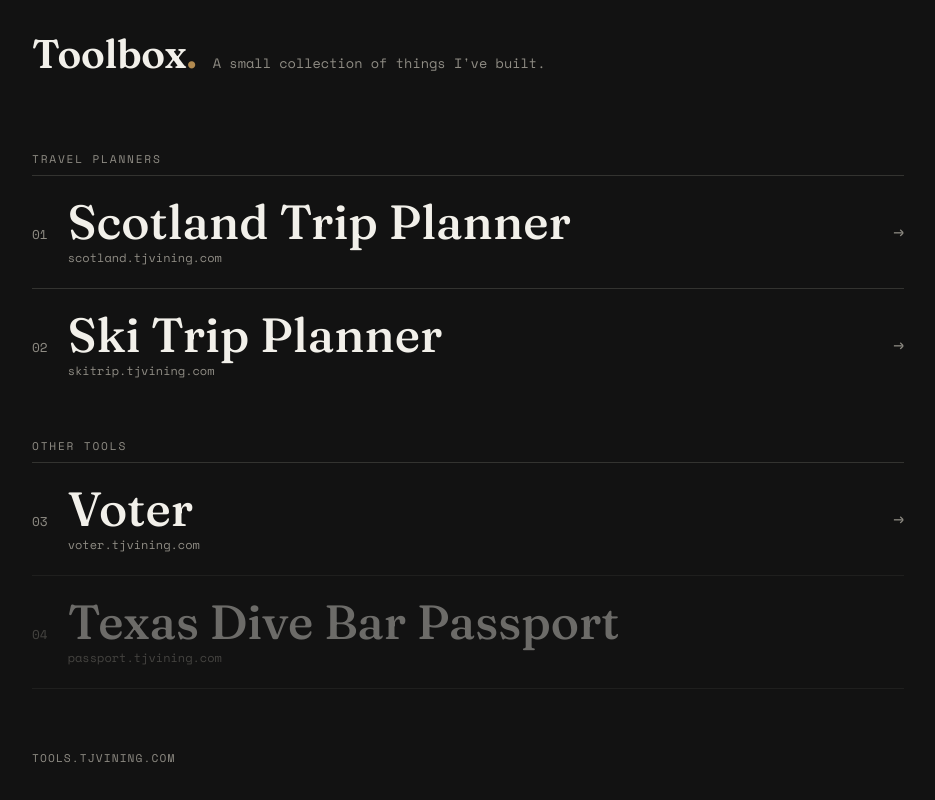
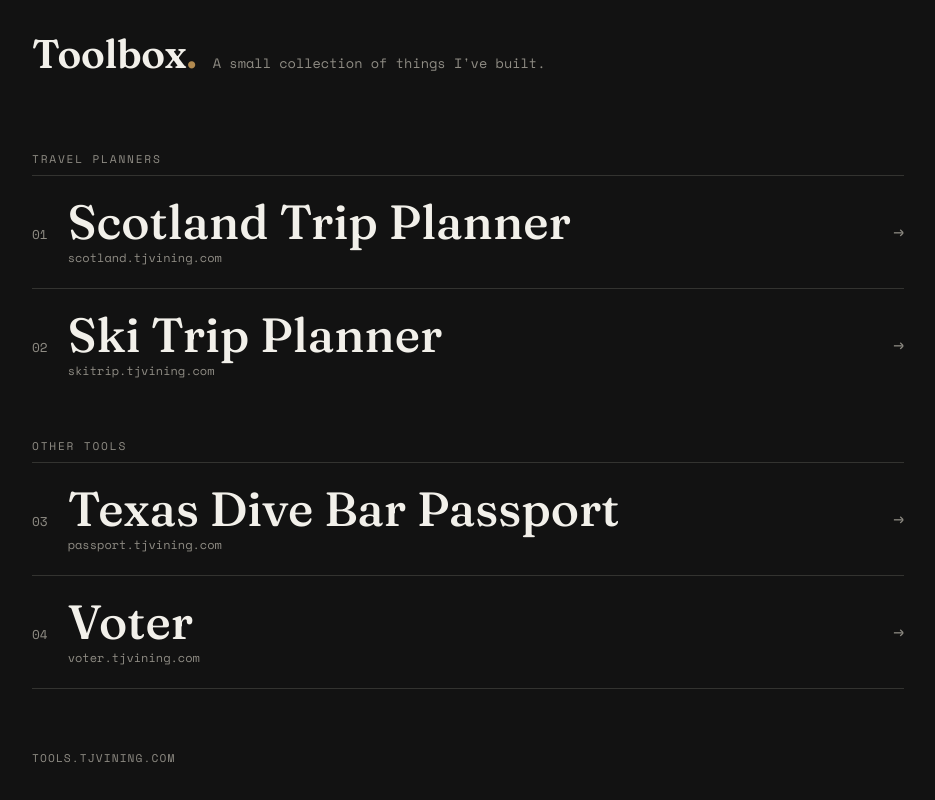
Before and after one commit to tjvining/tools, a plain HTML site: page index.html in a window 1280 px wide. Shown: the part 697-1497 px from the top of the page, without its empty margins (172-1107 px from the left). Drawn offline with nearby package versions, Linux system fonts and the light colour scheme.

Commit message:
Add files via upload

```diff
--- a/index.html
+++ b/index.html
@@ -274,23 +274,22 @@
       </a>
 
       <div class="group-label">Other Tools</div>
+      <a class="row" href="https://passport.tjvining.com" target="_blank" rel="noopener">
+        <span class="row-index">03</span>
+        <span class="row-info">
+          <span class="row-title">Texas Dive Bar Passport</span>
+          <span class="row-url">passport.tjvining.com</span>
+        </span>
+        <span class="row-arrow">→</span>
+      </a>
       <a class="row" href="https://voter.tjvining.com" target="_blank" rel="noopener">
-        <span class="row-index">03</span>
+        <span class="row-index">04</span>
         <span class="row-info">
           <span class="row-title">Voter</span>
           <span class="row-url">voter.tjvining.com</span>
         </span>
         <span class="row-arrow">→</span>
       </a>
-      <div class="row row-disabled">
-        <span class="row-index">04</span>
-        <span class="row-info">
-          <span class="row-title">Texas Dive Bar Passport</span>
-          <span class="row-url">passport.tjvining.com</span>
-        </span>
-        <span class="row-arrow">→</span>
-        <span class="row-tooltip">Coming soon</span>
-      </div>
     </nav>
 
     <footer>tools.tjvining.com</footer>
```
